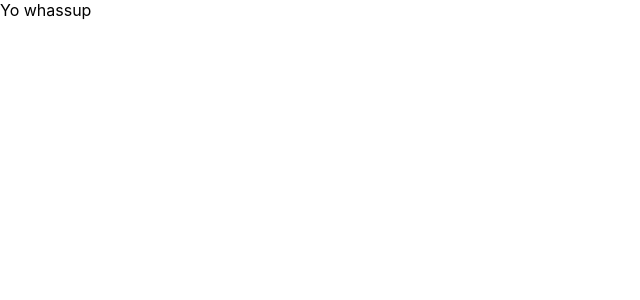
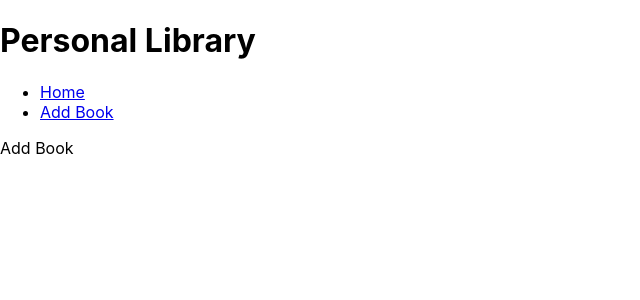
Before and after one commit to jjiang95/phase-2-final-project, a React (Create React App) app: page /new in a window 1280 px wide. Shown: the top 300 px of the page, without its empty margins (0-640 px from the left). Built offline with nearby package versions, Linux system fonts and the light colour scheme.

Commit message:
adds navigation functionality

```diff
--- /dev/null
+++ b/src/components/AddBook.js
@@ -0,0 +1,11 @@
+import React from "react";
+
+function AddBook() {
+    return (
+        <div>
+            Add Book
+        </div>
+    )
+}
+
+export default AddBook;
--- a/src/components/App.js
+++ b/src/components/App.js
@@ -1,8 +1,23 @@
+import { Route, Switch } from 'react-router-dom/cjs/react-router-dom.min';
 import '../App.css';
+import Nav from "./Nav";
+import Home from './Home';
+import AddBook from './AddBook';
 
 function App() {
   return (
-    <div>Yo whassup</div>
+    <div>
+      <h1>Personal Library</h1>
+      <Nav/>
+      <Switch>
+        <Route exact path="/">
+          <Home/>
+        </Route>
+        <Route exact path="/new">
+          <AddBook/>
+        </Route>
+      </Switch>
+    </div>
   );
 }
 
--- /dev/null
+++ b/src/components/Home.js
@@ -0,0 +1,10 @@
+import React from "react";
+
+function Home() {
+    return (
+        <div>
+            Home page
+        </div>
+    )
+}
+export default Home;
--- /dev/null
+++ b/src/components/Nav.js
@@ -0,0 +1,15 @@
+import React from "react";
+import { NavLink } from "react-router-dom";
+
+function Nav() {
+    return (
+        <div>
+            <ul>
+                <li><NavLink exact to="/">Home</NavLink></li>
+                <li><NavLink exact to="/new">Add Book</NavLink></li>
+            </ul>
+        </div>
+    )
+}
+
+export default Nav;
```
